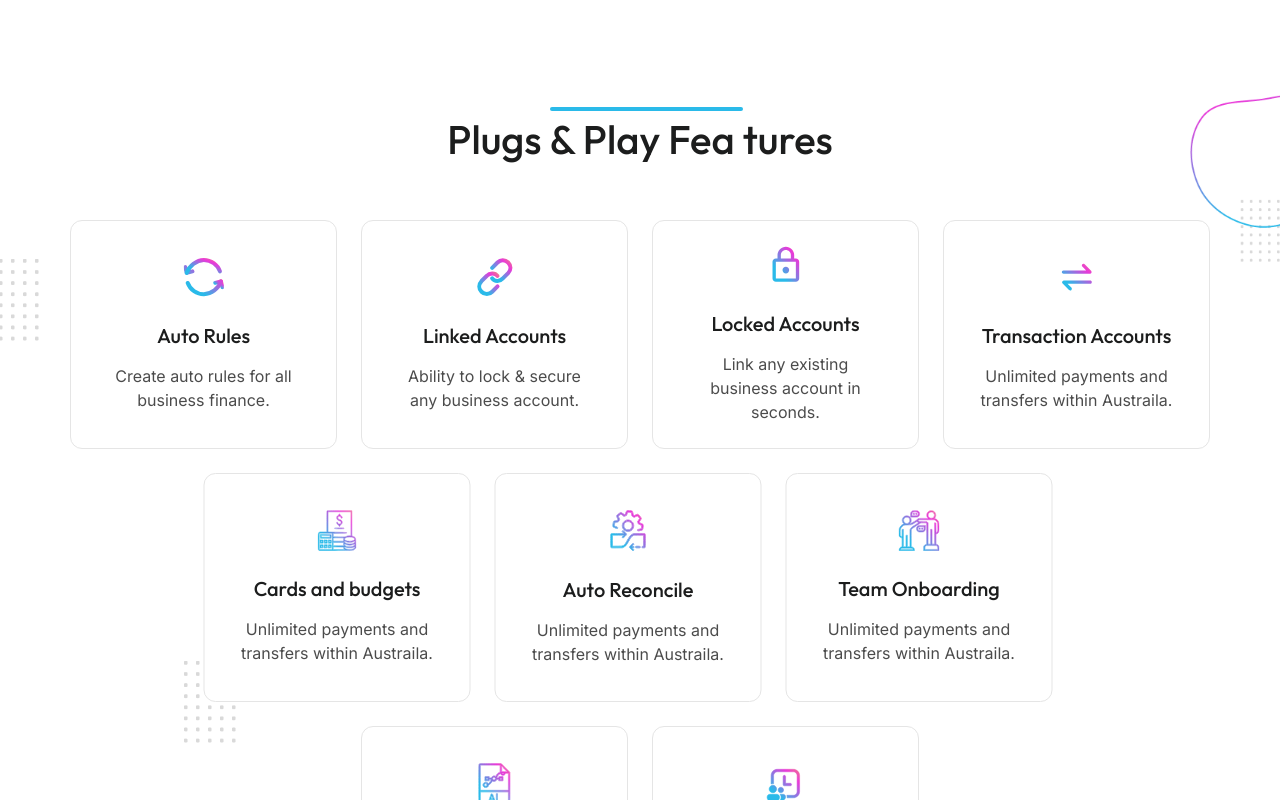
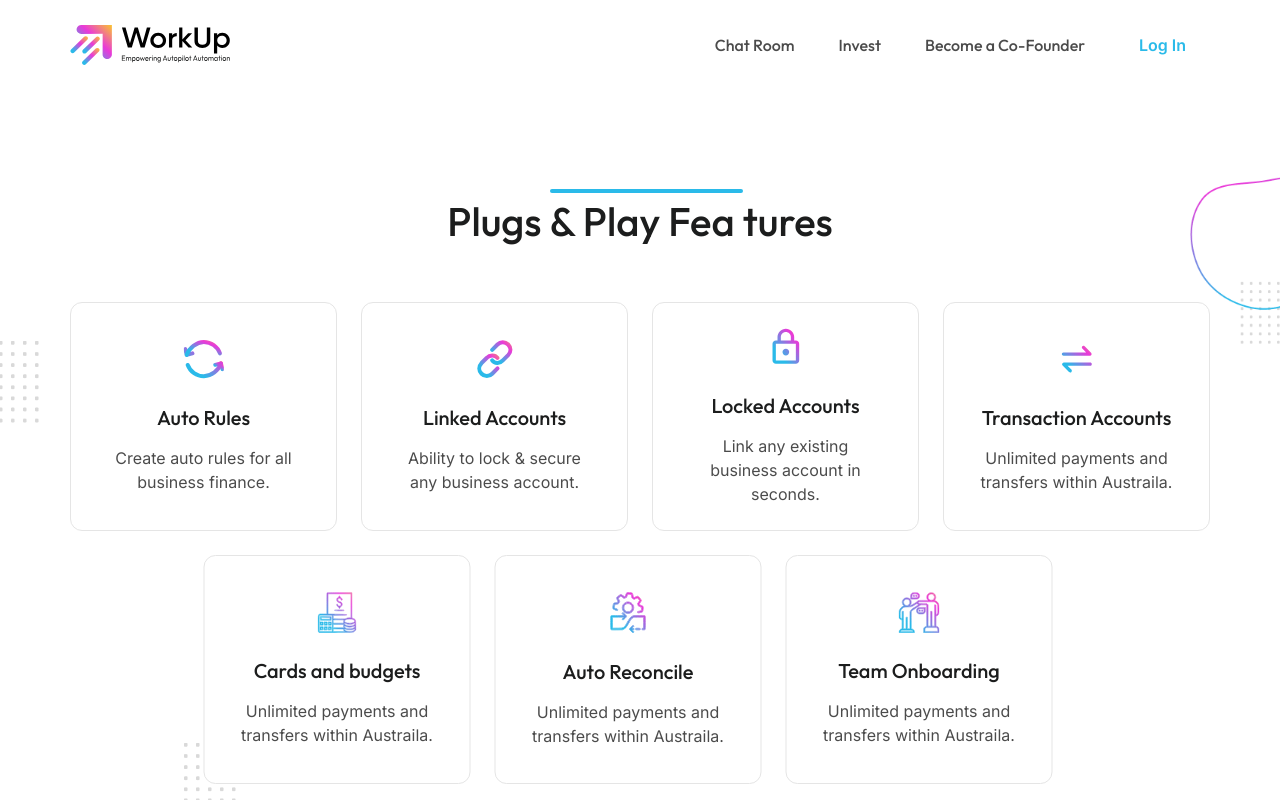
Before and after one commit to Johnyjangra/workup, a React (Create React App) app: page / in a window 1280 px wide. Shown: the top 800 px of the page. Built offline with nearby package versions, Linux system fonts and the light colour scheme.

Commit message:
make header

```diff
--- a/src/App.css
+++ b/src/App.css
@@ -1,33 +1,43 @@
 @import url("https://fonts.googleapis.com/css2?family=Inter:wght@400;500;600;700;800;900&family=Outfit:wght@400;500;600;700;800;900&family=Raleway:wght@400;500;600;700;800;900&display=swap");
+
+body {
+  font-family: "inter", "sans";
+}
+
 .ff_railway {
   font-family: "Raleway", "sans";
 }
+
 .ff_outfit {
   font-family: "Outfit", "sans";
-}
-.ff_inter {
-  font-family: "inter", "sans";
 }
 
 /* feature */
 .card_Shadow:hover {
   box-shadow: 0px 1px 30px 0px rgba(0, 0, 0, 0.1);
 }
+
 .slick-active.slick-center.slick-current .card_bg {
   box-shadow: 0px 1px 30px 0px rgba(0, 0, 0, 0.1) !important;
   border: unset !important;
 }
+
 .arrows_bg:hover {
-  background: linear-gradient(
-    223deg,
-    #fbc524 -75.58%,
-    #e939d9 2.42%,
-    #2abae9 74.42%
-  );
+  background: linear-gradient(223deg,
+      #fbc524 -75.58%,
+      #e939d9 2.42%,
+      #2abae9 74.42%);
 }
+
 .arrows_bg:hover svg path {
   stroke: white;
 }
-.slick-dots li button:before{ color: #28B3E6 !important;
-font-size: 10px !important;}
-.slick-dots li.slick-active button:before{ color: #1D80D0 !important;}
+
+.slick-dots li button:before {
+  color: #28B3E6 !important;
+  font-size: 10px !important;
+}
+
+.slick-dots li.slick-active button:before {
+  color: #1D80D0 !important;
+}
--- a/src/components/common/Header.jsx
+++ b/src/components/common/Header.jsx
@@ -1,7 +1,104 @@
-import React from "react";
+import React, { useEffect, useState } from "react";
+import MobileNav from "./MobileNav.jsx";
+import LogoImg from "../../assets/svg/logo.svg"
+const Header = () => {
+  const [activeNavOverlay, setActiveNavOverlay] = useState(false);
+  useEffect(() => {
+    if (activeNavOverlay) {
+      document.body.classList.add("overflow-y-hidden");
+    } else if (!activeNavOverlay) {
+      document.body.classList.remove("overflow-y-hidden");
+    }
+  }, [activeNavOverlay]);
 
-const Header = () => {
-  return <div>Header</div>;
+  return (
+    <>
+      <div className="relative flex flex-col">
+        <div>
+          <MobileNav
+            activeNavOverlay={activeNavOverlay}
+            setActiveNavOverlay={setActiveNavOverlay}
+          />
+          <nav className="w-full pb-4 pt-[20px] sm:pt-[23px]">
+            <div className="container xl:max-w-[1140px] 3xl:max-w-[1320px] mx-auto px-5 xl:px-0">
+              <div className="flex items-center justify-between">
+                <div className="flex-1 flex items-center justify-between">
+                  <a href="/">
+                    <img
+                      className="w-[80%] sm:w-[100%]"
+                      src={LogoImg}
+                      alt="logo"
+                    />
+                  </a>
+                  <div className="hidden lg:block">
+                    <div className="flex items-center">
+                      <a
+                        href="#chat-room"
+                        className="text-black text-sm font-medium opacity-70 ff_outfit mr-6 xl:mr-[44px] after:transition-all after:rounded-sm hover:text-[#2ABAE9] after:duration-300 after:ease-linear relative after:absolute after:bottom-0 after:left-0 after:bg-[#2ABAE9] after:w-0 hover:after:w-full after:h-[2px]"
+                      >
+                        Chat Room
+                      </a>
+                      <a
+                        href="#invest"
+                        className="text-black text-sm font-medium opacity-70 ff_outfit mr-6 xl:mr-[44px] after:transition-all after:rounded-sm hover:text-[#2ABAE9] after:duration-300 after:ease-linear relative after:absolute after:bottom-0 after:left-0 after:bg-[#2ABAE9] after:w-0 hover:after:w-full after:h-[2px]"
+                      >
+                        Invest
+                      </a>
+                      <a
+                        href="#co-founder"
+                        className="text-black text-sm font-medium opacity-70 ff_outfit mr-6 xl:mr-[30px] after:transition-all after:rounded-sm hover:text-[#2ABAE9] after:duration-300 after:ease-linear relative after:absolute after:bottom-0 after:left-0 after:bg-[#2ABAE9] after:w-0 hover:after:w-full after:h-[2px]"
+                      >
+                        Become a Co-Founder
+                      </a>
+                      <button className="hidden sm:flex justify-center items-center overflow-hidden h-[43px] w-[95px] text-sm text-blue font-semibold rounded-[100px] bg-white border-solid border-[2px] border-white duration-300 ease-linear hover:text-white hover:bg-blue">
+                        Log In
+                      </button>
+                    </div>
+                  </div>
+                  <div className="flex items-center lg:hidden">
+                    <div
+                      className=" relative z-50 text-white cursor-pointer"
+                      onClick={() => setActiveNavOverlay(!activeNavOverlay)}
+                    >
+                      {activeNavOverlay ? (
+                        <svg
+                          width="40"
+                          height="40"
+                          viewBox="0 0 15 15"
+                          fill="none"
+                          xmlns="http://www.w3.org/2000/svg"
+                        >
+                          <path
+                            fill-rule="evenodd"
+                            clip-rule="evenodd"
+                            d="M11.7819 4.0319C11.8353 3.97852 11.8778 3.91513 11.9067 3.84536C11.9357 3.77559 11.9506 3.7008 11.9506 3.62525C11.9507 3.54971 11.9358 3.4749 11.907 3.4051C11.8781 3.33529 11.8358 3.27185 11.7824 3.2184C11.729 3.16495 11.6656 3.12254 11.5959 3.09359C11.5261 3.06464 11.4513 3.04972 11.3758 3.04967C11.3002 3.04962 11.2254 3.06446 11.1556 3.09332C11.0858 3.12219 11.0223 3.16452 10.9689 3.2179L7.4999 6.6869L4.0319 3.2179C3.92396 3.10996 3.77756 3.04932 3.6249 3.04932C3.47225 3.04932 3.32584 3.10996 3.2179 3.2179C3.10996 3.32584 3.04932 3.47225 3.04932 3.6249C3.04932 3.77756 3.10996 3.92396 3.2179 4.0319L6.6869 7.4999L3.2179 10.9679C3.16445 11.0213 3.12206 11.0848 3.09313 11.1546C3.0642 11.2245 3.04932 11.2993 3.04932 11.3749C3.04932 11.4505 3.0642 11.5253 3.09313 11.5952C3.12206 11.665 3.16445 11.7285 3.2179 11.7819C3.32584 11.8898 3.47225 11.9505 3.6249 11.9505C3.70049 11.9505 3.77533 11.9356 3.84517 11.9067C3.915 11.8777 3.97845 11.8353 4.0319 11.7819L7.4999 8.3129L10.9689 11.7819C11.0768 11.8897 11.2232 11.9502 11.3758 11.9501C11.5283 11.95 11.6746 11.8893 11.7824 11.7814C11.8902 11.6735 11.9507 11.5271 11.9506 11.3745C11.9505 11.222 11.8898 11.0757 11.7819 10.9679L8.3129 7.4999L11.7819 4.0319Z"
+                            fill="#2ABAE9"
+                          />
+                        </svg>
+                      ) : (
+                        <svg
+                          width="40px"
+                          height="40px"
+                          viewBox="0 -0.5 25 25"
+                          fill="none"
+                          xmlns="http://www.w3.org/2000/svg"
+                        >
+                          <path
+                            d="M5.5 7.75C5.08579 7.75 4.75 8.08579 4.75 8.5C4.75 8.91421 5.08579 9.25 5.5 9.25V7.75ZM19.5 9.25C19.9142 9.25 20.25 8.91421 20.25 8.5C20.25 8.08579 19.9142 7.75 19.5 7.75V9.25ZM5.5 11.75C5.08579 11.75 4.75 12.0858 4.75 12.5C4.75 12.9142 5.08579 13.25 5.5 13.25V11.75ZM17.5 13.25C17.9142 13.25 18.25 12.9142 18.25 12.5C18.25 12.0858 17.9142 11.75 17.5 11.75V13.25ZM5.5 15.75C5.08579 15.75 4.75 16.0858 4.75 16.5C4.75 16.9142 5.08579 17.25 5.5 17.25V15.75ZM12.5 17.25C12.9142 17.25 13.25 16.9142 13.25 16.5C13.25 16.0858 12.9142 15.75 12.5 15.75V17.25ZM5.5 9.25H19.5V7.75H5.5V9.25ZM5.5 13.25H17.5V11.75H5.5V13.25ZM5.5 17.25H12.5V15.75H5.5V17.25Z"
+                            fill="#2ABAE9"
+                          />
+                        </svg>
+                      )}
+                    </div>
+                  </div>
+                </div>
+              </div>
+            </div>
+          </nav>
+        </div>
+      </div>
+    </>
+  );
 };
 
 export default Header;
--- /dev/null
+++ b/src/components/common/MobileNav.jsx
@@ -0,0 +1,56 @@
+import React from "react";
+
+const MobileNav = ({ activeNavOverlay, setActiveNavOverlay }) => {
+  return (
+    <>
+      <div
+        className={`fixed lg:hidden hero_bg_color top-0 h-full flex flex-col justify-center transition-all duration-200 ease-in items-center z-[41] w-full bg-white ${
+          activeNavOverlay ? "left-0" : "-left-full"
+        }`}
+      >
+        <ul className="text-center flex flex-col items-center">
+          <li>
+            <a
+              onClick={() => setActiveNavOverlay(false)}
+              href="#chat-room"
+              className="text-black text-[20px] sm:text-[30px] opacity-70 ff_outfit font-medium after:transition-all after:rounded-sm after:duration-300 after:ease-linear relative after:absolute after:bottom-0 after:left-0 after:bg-blue after:w-0 hover:after:w-full after:h-[2px]"
+            >
+              Chat-Room
+            </a>
+          </li>
+          <li className="py-5">
+            <a
+              onClick={() => setActiveNavOverlay(false)}
+              href="#invest"
+              className="text-black text-[20px] sm:text-[30px] opacity-70 ff_outfit font-medium after:transition-all after:rounded-sm after:duration-300 after:ease-linear relative after:absolute after:bottom-0 after:left-0 after:bg-blue after:w-0 hover:after:w-full after:h-[2px]"
+            >
+              Invest
+            </a>
+          </li>
+          <li>
+            <a
+              onClick={() => setActiveNavOverlay(false)}
+              href="#co-founder"
+              className="text-black text-[20px] sm:text-[30px] opacity-70 ff_outfit font-medium after:transition-all after:rounded-sm after:duration-300 after:ease-linear relative after:absolute after:bottom-0 after:left-0 after:bg-blue after:w-0 hover:after:w-full after:h-[2px]"
+            >
+              Become a Co-Founder
+            </a>
+          </li>
+          <li className="pt-5">
+            <a
+              href="#contact"
+              onClick={() => setActiveNavOverlay(false)}
+              aria-current="page"
+            >
+              <button className="lg:hidden overflow-hidden flex justify-center items-center h-[40px] w-[110px] text-sm text-blue hover:text-white font-semibold rounded-[100px] bg-white hover:bg-blue border-solid border-[2px] border-blue">
+                Log In
+              </button>
+            </a>
+          </li>
+        </ul>
+      </div>
+    </>
+  );
+};
+
+export default MobileNav;
--- a/src/views/Homepage.jsx
+++ b/src/views/Homepage.jsx
@@ -4,10 +4,12 @@ import OurMisson from '../components/home/OurMisson'
 import SoluctionSucces from '../components/home/SoluctionSucces'
 import OurWaitList from '../components/common/OurWaitList'
 import ProblemSolving from '../components/home/ProblemSolving'
+import Header from '../components/common/Header'
 
 const Homepage = () => {
   return (
     <div>
+      <Header/>
       <Feature />
       <OurMisson />
       <SoluctionSucces />
```
Also changed, not shown: src/assets/png/hero-bg.png (added), src/assets/svg/logo.svg (added).
